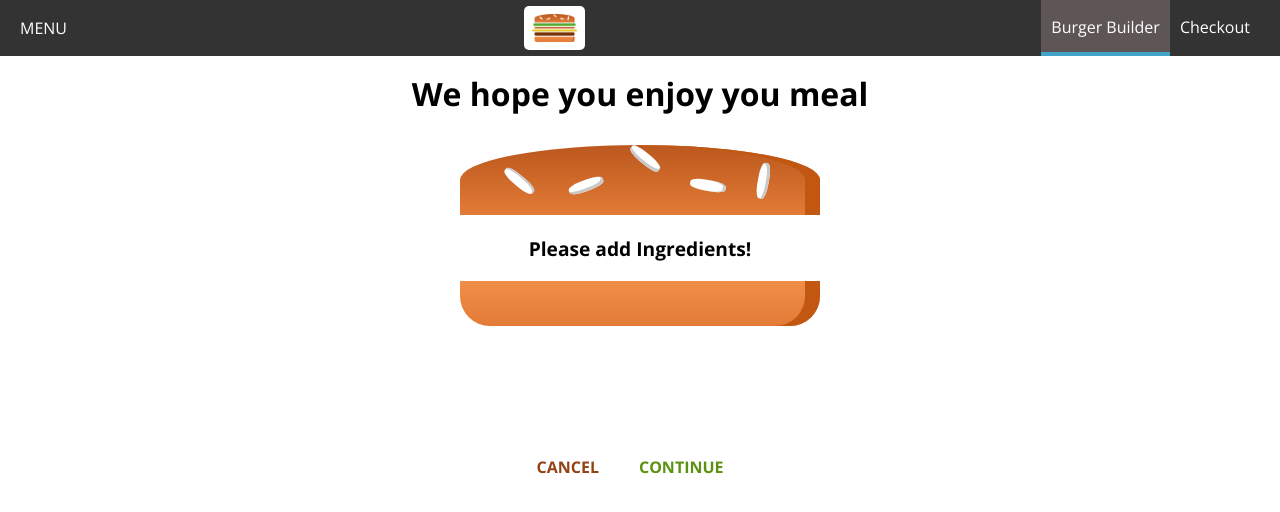
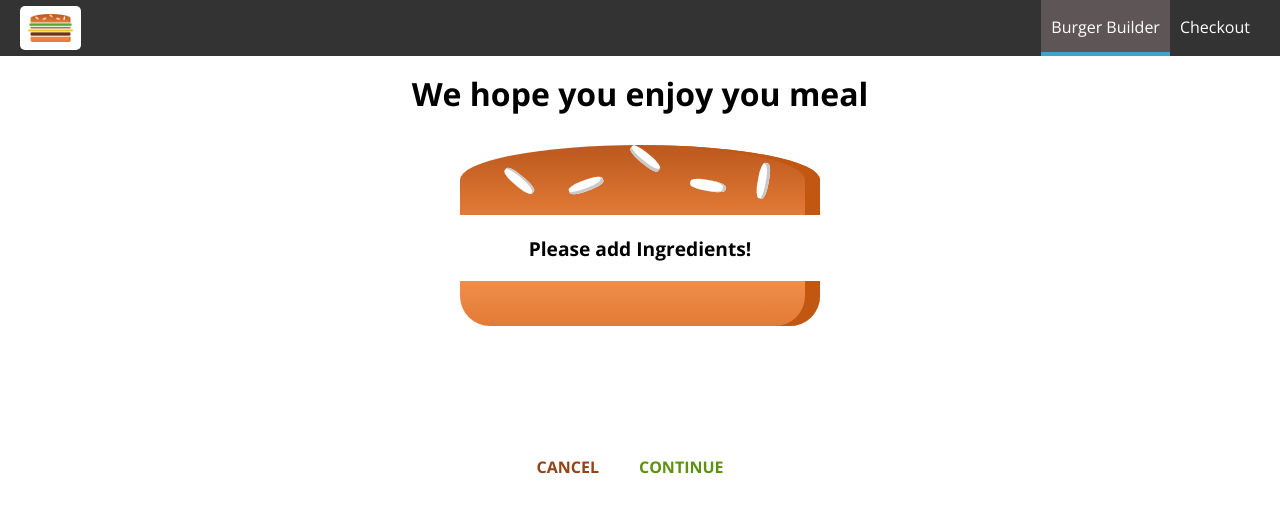
Before and after one commit to rajat-jain-1012/burger, a React app: page /checkout in a window 1280 px wide. Shown: the top 512 px of the page. Built offline with nearby package versions, Linux system fonts and the light colour scheme.

Commit message:
added web server

```diff
--- a/package.json
+++ b/package.json
@@ -43,7 +43,6 @@
     "sw-precache-webpack-plugin": "0.11.4",
     "url-loader": "0.6.2",
     "webpack": "3.8.1",
-    "webpack-dev-server": "3.1.11",
     "webpack-manifest-plugin": "1.3.2",
     "whatwg-fetch": "2.0.3"
   },
@@ -93,5 +92,8 @@
   },
   "eslintConfig": {
     "extends": "react-app"
+  },
+  "devDependencies": {
+    "webpack-dev-server": "^3.0.0"
   }
 }
--- a/src/components/Navigation/Toolbar/Toolbar.js
+++ b/src/components/Navigation/Toolbar/Toolbar.js
@@ -6,7 +6,6 @@ import NavigationItems from '../NavigationItems/NavigationItems';
 
 const toolbar = (props) => (
     <header className = {classes.Toolbar}>
-        <div>MENU</div>
         <Logo/>
         <nav>
             <NavigationItems/>
```
Also changed, not shown: 1 other file (tests, documents, lock files or other folders).
